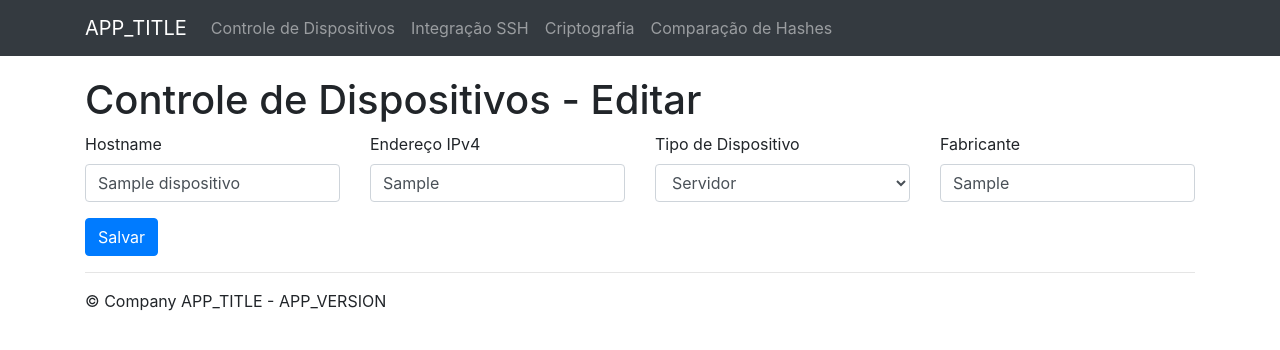
After one commit to mariombn/mt4, a PHP site: page /controle-dispositivos-edit.php?id=1 in a window 1280 px wide. The commit adds this page. Shown: the top 350 px of the page. Run offline with PHP 8.4, Linux system fonts and the light colour scheme; tables that the repository leaves empty or names only in its code hold one stand-in row (values such as "Sample post"); some libraries are stand-ins or nearby versions.

Commit message:
Organização do Código

```diff
--- /dev/null
+++ b/public/controle-dispositivos-edit.php
@@ -0,0 +1,76 @@
+<?php
+//Bloco do Controller
+require_once '../bootstrap.php';
+
+$view = \Service\ViewServiceFactory::create();
+
+try {
+
+    /** @var \Service\DispositivoService $dispositivosService */
+    $dispositivosService = \Service\DispositivoServiceFactory::create();
+    /** @var \Entity\DispositivoEntity $dispositivoEntity */
+    $dispositivoEntity = $dispositivosService->obterPorId($_GET['id']);
+
+    $listaTiposDispositivos = $dispositivosService->getTipos();
+
+} catch (Exception $e) {
+    $erro = $e->getMessage();
+}
+
+$view->header();
+
+if (isset($erro)) {
+    $view->erro($erro);
+}
+if (isset($sucesso)) {
+    $view->sucesso($sucesso);
+}
+
+?>
+    <h1>Controle de Dispositivos - Editar</h1>
+
+    <div class="row">
+        <div class="col">
+            <form action="controle-dispositivos.php" method="post">
+                <input type="hidden" name="acao" value="editar">
+                <input type="hidden" name="id" value="<?php echo $dispositivoEntity->getId() ?>">
+                <div class="row">
+                    <div class="col">
+                        <div class="form-group">
+                            <label for="exampleInputEmail1">Hostname</label>
+                            <input type="text" class="form-control" id="hostname" name="hostname" aria-describedby="emailHelp" placeholder="Hostname" value="<?php echo $dispositivoEntity->getHostname() ?>">
+                        </div>
+                    </div>
+                    <div class="col">
+                        <div class="form-group">
+                            <label for="exampleInputEmail1">Endereço IPv4</label>
+                            <input type="text" class="form-control" id="ip" name="ip" aria-describedby="emailHelp" placeholder="192.168.0.42" value="<?php echo $dispositivoEntity->getIp() ?>">
+                        </div>
+                    </div>
+                    <div class="col">
+                        <div class="form-group">
+                            <label for="exampleInputEmail1">Tipo de Dispositivo</label>
+                            <select class="form-control" name="tipo" id="tipo">
+                                <?php foreach ($listaTiposDispositivos as $chave => $nome): ?>
+                                    <option value="<?php echo $chave ?>" <?php echo ($chave == $dispositivoEntity->getTipo() ? 'selected' : '') ?>><?php echo $nome ?></option>
+                                <?php endforeach ?>
+                            </select>
+                        </div>
+                    </div>
+                    <div class="col">
+                        <div class="form-group">
+                            <label for="exampleInputEmail1">Fabricante</label>
+                            <input type="text" class="form-control" id="fabricante" name="fabricante" aria-describedby="emailHelp" placeholder="Nome do Fabricante" value="<?php echo $dispositivoEntity->getFabricante() ?>">
+                        </div>
+                    </div>
+                </div>
+                <div class="row">
+                    <div class="col">
+                        <button type="submit" class="btn btn-primary">Salvar</button>
+                    </div>
+                </div>
+            </form>
+        </div>
+    </div>
+
+<?php $view->footer() ?>
--- a/src/Repository/DispositivoRepository.php
+++ b/src/Repository/DispositivoRepository.php
@@ -5,6 +5,11 @@ namespace Repository;
 use Entity\DispositivoEntity;
 use Service\DataBaseService;
 
+/**
+ * Class DispositivoRepository
+ * Classe responsavel pela persistencia dos dados de dispositivos
+ * @package Repository
+ */
 class DispositivoRepository implements DispositivoRepositoryInterface
 {
     /** @var \Entity\DispositivoEntity */
@@ -39,11 +44,33 @@ class DispositivoRepository implements DispositivoRepositoryInterface
         return $entity;
     }
 
+    /**
+     * Altera um registro de dispositivo
+     * @param \Entity\DispositivoEntity $entity
+     * @return \Entity\DispositivoEntity
+     */
     public function alterar(DispositivoEntity $entity)
     {
+        $conexao = DataBaseService::obterConexao();
+        $sql = "UPDATE `dispositivos` SET `hostname` = :hostname, `ip` = :ip, `tipo` = :tipo, `fabricante` = :fabricante WHERE `id` = :id";
+        $prepare = $conexao->prepare($sql);
+        $prepare->bindValue(':id', $entity->getId());
+        $prepare->bindValue(':hostname', $entity->getHostname());
+        $prepare->bindValue(':ip', $entity->getIp());
+        $prepare->bindValue(':tipo', $entity->getTipo());
+        $prepare->bindValue(':fabricante', $entity->getFabricante());
 
+        if (!$prepare->execute()) {
+            throw new \PDOException('Erro ao alterar registro no Banco de Dados');
+        }
+        return $entity;
     }
 
+    /**
+     * Exclui um registro de Dispositivo
+     * @param $id
+     * @return bool
+     */
     public function excluir ($id)
     {
         $conexao = DataBaseService::obterConexao();
@@ -51,23 +78,48 @@ class DispositivoRepository implements DispositivoRepositoryInterface
         $prepare = $conexao->prepare($sql);
         $prepare->bindValue(':id', $id);
         if (!$prepare->execute()) {
-            throw new \PDOException('Erro ao incerir dados no Banco de Dados');
+            throw new \PDOException('Erro ao Excluir registro do Banco de Dados');
         }
         return true;
     }
 
+    /**
+     * Retorna uma Entidade de Dispositivo
+     * @param $id
+     * @return \Entity\DispositivoEntity
+     */
     public function obterPorId($id)
     {
+        $conexao = DataBaseService::obterConexao();
+        $query = "SELECT `id`, `hostname`, `ip`, `tipo`, `fabricante` FROM `dispositivos` WHERE `id` = :id";
+        $prepare = $conexao->prepare($query);
+        $prepare->bindValue(':id', $id);
+        if (!$prepare->execute()) {
+            throw new \PDOException('Erro ao obter Registro do Banco de Dados');
+        }
 
+        $row = $prepare->fetch(\PDO::FETCH_ASSOC);
+
+        $entity = clone $this->dispositivoEntity;
+        $entity->setId($row['id']);
+        $entity->setHostname($row['hostname']);
+        $entity->setIp($row['ip']);
+        $entity->setTipo($row['tipo']);
+        $entity->setFabricante($row['fabricante']);
+        return $entity;
     }
 
+    /**
+     * Retorna um array com entidades de Dispositivos
+     * @return array
+     */
     public function listar()
     {
         $conexao = DataBaseService::obterConexao();
         $query = "SELECT `id`, `hostname`, `ip`, `tipo`, `fabricante` FROM `dispositivos` ORDER BY `id`";
         $prepare = $conexao->prepare($query);
         if (!$prepare->execute()) {
-            throw new \PDOException('Erro ao incerir dados no Banco de Dados');
+            throw new \PDOException('Erro ao obter registros do Banco de Dados');
         }
 
         $row = $prepare->fetch(\PDO::FETCH_ASSOC);
--- a/src/Repository/DispositivoRepositoryFactory.php
+++ b/src/Repository/DispositivoRepositoryFactory.php
@@ -2,6 +2,10 @@
 
 namespace Repository;
 
+/**
+ * Class DispositivoRepositoryFactory
+ * @package Repository
+ */
 class DispositivoRepositoryFactory
 {
     public static function create()
--- a/src/Service/DataBaseService.php
+++ b/src/Service/DataBaseService.php
@@ -10,6 +10,7 @@ namespace Service;
 
 use PDO;
 
+
 class DataBaseService
 {
     public static $conexao;
@@ -20,8 +21,13 @@ class DataBaseService
      */
     public static function obterConexao()
     {
+        $database = DB_DATABASE;
+        $hostname = DB_HOSTNAME;
+        $username = DB_USERNAME;
+        $password = DB_PASSWORD;
+
         if (!isset(self::$conexao)) {
-            self::$conexao = new PDO('mysql:host=localhost;dbname=mt4', 'root', 'local',
+            self::$conexao = new PDO('mysql:host=' . $hostname . ';dbname=' . $database, $username, $password,
                 array(PDO::MYSQL_ATTR_INIT_COMMAND => "SET NAMES utf8"));
             self::$conexao->setAttribute(PDO::ATTR_ERRMODE, PDO::ERRMODE_EXCEPTION);
             self::$conexao->setAttribute(PDO::ATTR_ORACLE_NULLS, PDO::NULL_EMPTY_STRING);
--- a/src/Service/DispositivoService.php
+++ b/src/Service/DispositivoService.php
@@ -53,6 +53,11 @@ class DispositivoService implements DispositivoServiceInterface
         $dispositivoEntity = $this->dispositivoRepository->incluir($dispositivoEntity);
     }
 
+    public function obterPorId($id)
+    {
+        return $this->dispositivoRepository->obterPorId($id);
+    }
+
     public function excluir($id)
     {
         return $this->dispositivoRepository->excluir($id);
@@ -62,4 +67,32 @@ class DispositivoService implements DispositivoServiceInterface
     {
         return $this->dispositivoRepository->listar();
     }
+
+    /**
+     * @param $id
+     * @param $hostname
+     * @param $ip
+     * @param $tipo
+     * @param $fabricante
+     * @throws \Exception
+     * @return \Entity\DispositivoEntity
+     */
+    public function alterar($id, $hostname, $ip, $tipo, $fabricante)
+    {
+        if (empty($hostname) || empty($ip) || empty($tipo) || empty($fabricante)) {
+            throw new \Exception("Parametros Invalidos");
+        }
+
+        if (!in_array($tipo, $this->getTipos())) {
+            throw new \Exception("O tipo informádo é invalido");
+        }
+
+        $dispositivoEntity = clone $this->dispositivoEntity;
+        $dispositivoEntity->setId($id);
+        $dispositivoEntity->setHostname($hostname);
+        $dispositivoEntity->setIp($ip);
+        $dispositivoEntity->setTipo($tipo);
+        $dispositivoEntity->setFabricante($fabricante);
+        return $this->dispositivoRepository->alterar($dispositivoEntity);
+    }
 }
```
Also changed, not shown: public/controle-dispositivos.php (+13 -1 lines), src/Repository/DispositivoRepositoryInterface.php (+28 -0 lines), 1 other file.
